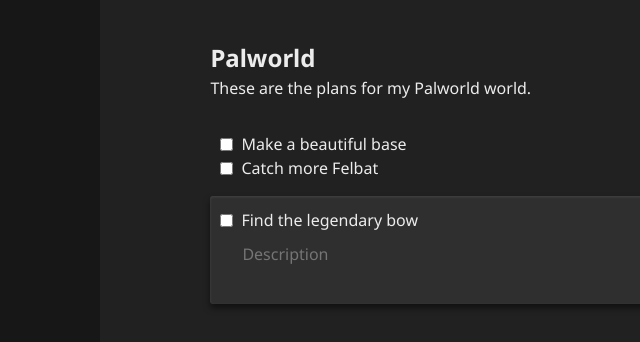
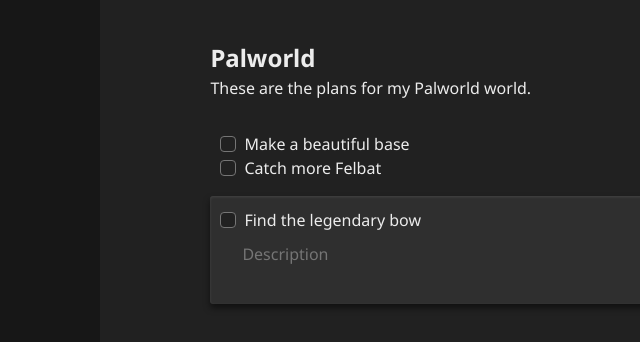
Before and after one commit to Giuliorio/todo-list, a website built with webpack: page src/template.html in a window 1280 px wide. Shown: the full height of the page, 156-796 px from the left. Built offline with nearby package versions, Linux system fonts and the light colour scheme.

Commit message:
Style task checkbox

```diff
--- a/src/styles.css
+++ b/src/styles.css
@@ -59,6 +59,35 @@
     gap: 8px;
 }
 
+.task input[type="checkbox"] {
+    appearance: none;
+    width: 16px;
+    height: 16px;
+    position: relative;
+    cursor: pointer;
+    border: 1px solid #757575;
+    background-color: #212121;
+    border-radius: 4px;
+}
+
+.task input[type="checkbox"]::before {
+    content: "";
+    position: absolute;
+    top: 50%;
+    left: 50%;
+    width: 10px;
+    height: 10px;
+    background-color: #ECECEC;
+    transform: translate(-50%, -50%) scale(0); /* Hidden by default */
+    transition: transform 0.2s ease-in-out;
+    transform-origin: bottom left;
+    clip-path: polygon(14% 44%, 0 65%, 50% 100%, 100% 16%, 80% 0%, 43% 62%);
+}
+
+.task input[type="checkbox"]:checked::before {
+    transform: translate(-50%, -50%) scale(1); /* Show checkmark */
+  }
+
 .selected.task,
 .opened.task {
     background-color: #2F2F2F;
```
